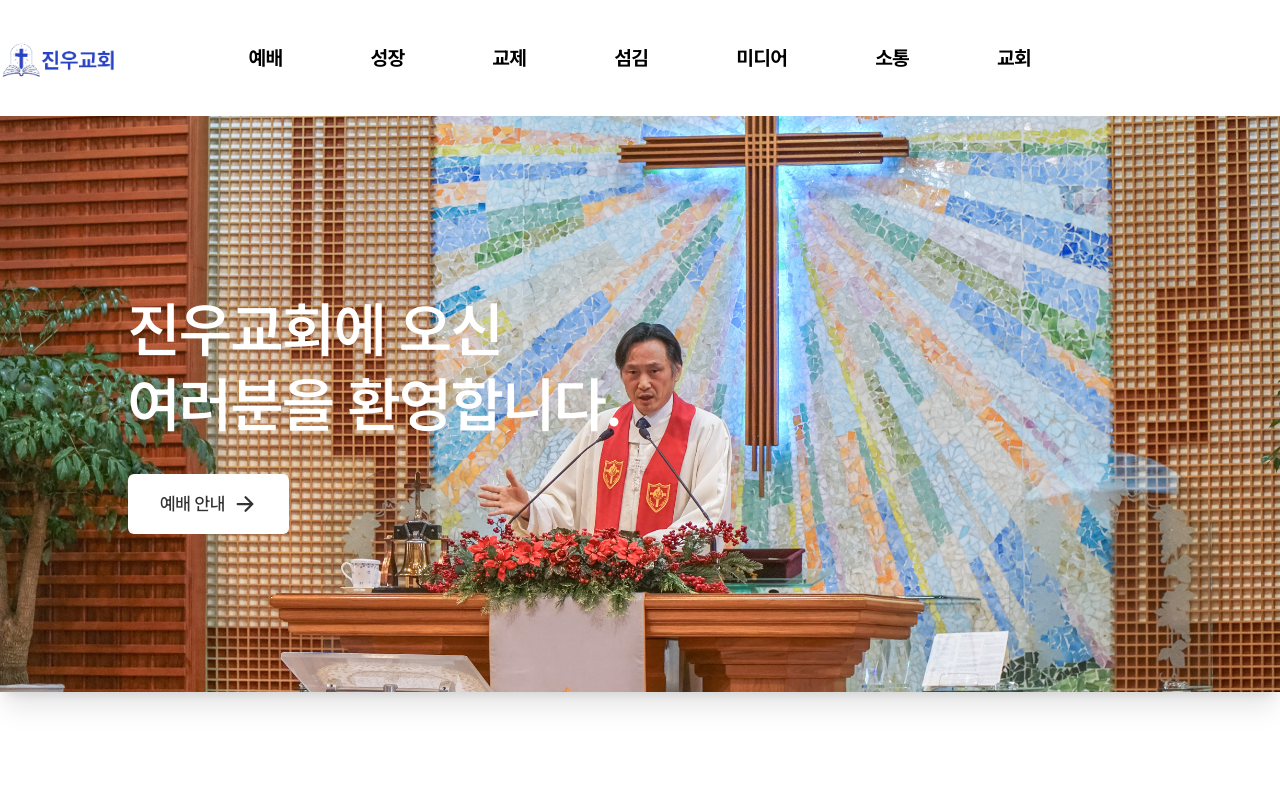
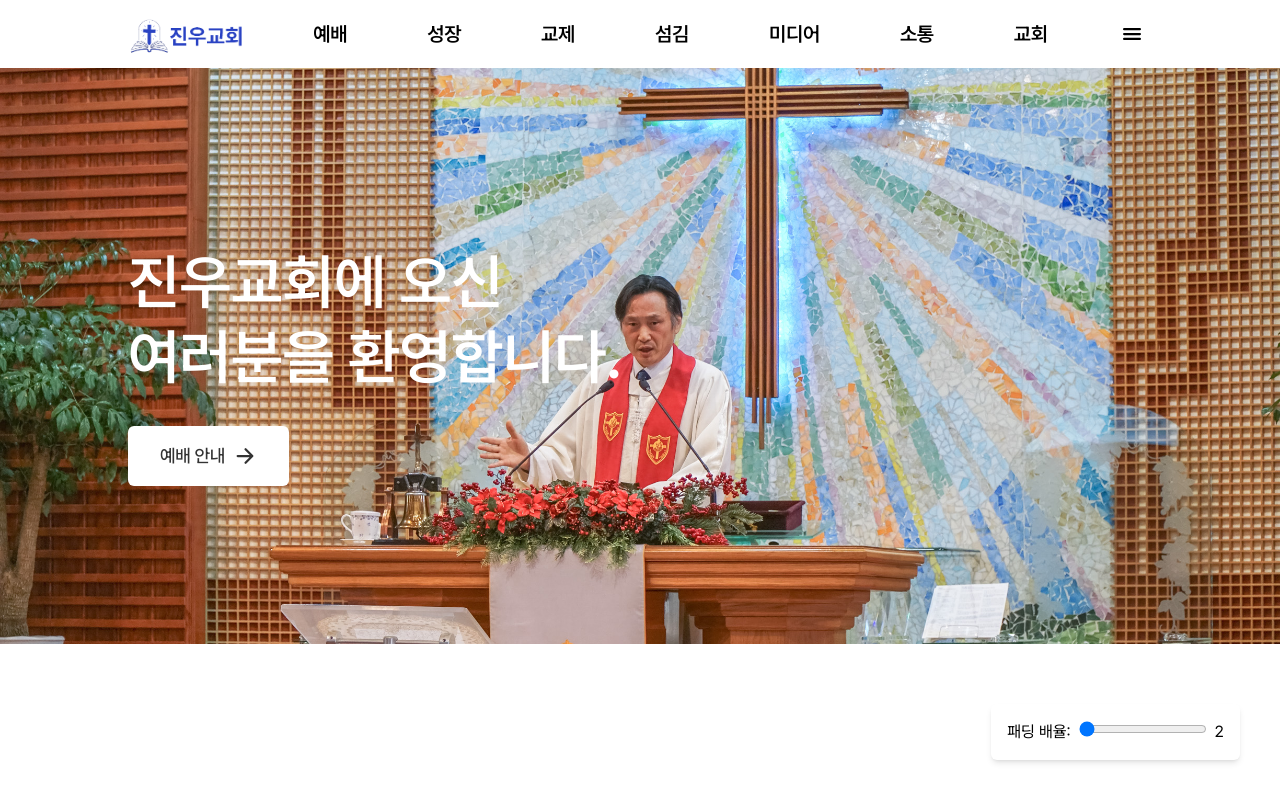
Before and after one commit to gdkds12/jinwoo-web, a Next.js app: page / in a window 1280 px wide. Shown: the top 788 px of the page. Built offline with nearby package versions, Linux system fonts and the light colour scheme.

Commit message:
Section Anime Complete

```diff
--- a/app/components/Component.tsx
+++ /dev/null
@@ -1,74 +0,0 @@
-"use client";
-import { useState, useRef } from "react";
-import { SubMenu } from "./SubMenu";
-import { menuData, MenuDataKey } from "./constants/menu"; //  경로 확인
-
-interface ComponentProps {
-  className?: string;
-}
-
-export const Component: React.FC<ComponentProps> = ({ className }) => {
-  const baseClasses =
-    "text-xl font-bold tracking-[-0.32px] whitespace-nowrap cursor-pointer";
-  const [hoveredItem, setHoveredItem] = useState<string | null>(null);
-  const [isSubMenuHovered, setIsSubMenuHovered] = useState(false);
-
-  const menuRefs = useRef<Record<string, HTMLDivElement | null>>({});
-  const containerRef = useRef<HTMLDivElement>(null);
-
-  const menuItems = Object.keys(menuData);
-
-  const handleMouseEnter = (item: string) => {
-    setHoveredItem(item);
-    setIsSubMenuHovered(true);
-  };
-
-  const handleMouseLeave = () => {
-    if (!isSubMenuHovered) {
-      setHoveredItem(null);
-    }
-  };
-
-  const handleSubMenuHoverChange = (isHovered: boolean) => {
-    setIsSubMenuHovered(isHovered);
-    if (!isHovered) {
-      setHoveredItem(null);
-    }
-  };
-
-  return (
-    <div className={`relative ${className}`} ref={containerRef}>
-      <div className={`hidden lg:flex gap-22`}>
-        {menuItems.map((item) => (
-          <div
-            key={item}
-            ref={(el) => {
-              menuRefs.current[item] = el;
-            }}
-            className="flex flex-col items-start relative flex-[0_0_auto]"
-            onMouseEnter={() => handleMouseEnter(item)}
-            onMouseLeave={handleMouseLeave}
-          >
-            <div className={`${baseClasses} text-foreground`}>{item}</div>
-          </div>
-        ))}
-      </div>
-
-      {/* SubMenu 표시 조건 변경 */}
-      {hoveredItem && menuRefs.current[hoveredItem] && containerRef.current && (
-        <SubMenu
-          key={hoveredItem}
-          // menuData가 비어있어도 SubMenu를 생성하도록 조건 변경
-          menuData={{ [hoveredItem]: menuData[hoveredItem as MenuDataKey] || [] }} // 빈 배열 추가
-          className="absolute"
-          cardMode={true}
-          onHoverChange={handleSubMenuHoverChange}
-          menuItemKey={hoveredItem}
-          menuRef={menuRefs.current[hoveredItem]}
-          containerRef={containerRef}
-          isEmpty={menuData[hoveredItem as MenuDataKey]?.length === 0} // 추가: 빈 메뉴 항목인지 확인
-        />
-      )}
-    </div>
-  );
-};
--- a/app/components/ComponentScreen.tsx
+++ b/app/components/ComponentScreen.tsx
@@ -1,10 +1,73 @@
-// components/ComponentScreen.tsx
-"use client";
-import React from "react";
-import { Component } from "./Component";
+// app/components/ComponentScreen.tsx
+"use client"; // Client Component로 변경
+import React, { useState, useRef } from "react";
+import { SubMenu } from "./SubMenu";
+import { menuData, MenuDataKey } from "./constants/menu";
 
-export const ComponentScreen = () => {
+interface ComponentProps {
+  className?: string;
+}
+
+export const ComponentScreen: React.FC<ComponentProps> = ({ className }) => { // Component -> ComponentScreen
+  const baseClasses =
+    "text-xl font-semibold tracking-[-0.32px] whitespace-nowrap cursor-pointer";
+  const [hoveredItem, setHoveredItem] = useState<string | null>(null);
+  const [isSubMenuHovered, setIsSubMenuHovered] = useState(false);
+
+  const menuRefs = useRef<Record<string, HTMLDivElement | null>>({});
+  const containerRef = useRef<HTMLDivElement>(null);
+
+  const menuItems = Object.keys(menuData);
+
+  const handleMouseEnter = (item: string) => {
+    setHoveredItem(item);
+    setIsSubMenuHovered(true);
+  };
+
+  const handleMouseLeave = () => {
+    if (!isSubMenuHovered) {
+      setHoveredItem(null);
+    }
+  };
+
+  const handleSubMenuHoverChange = (isHovered: boolean) => {
+    setIsSubMenuHovered(isHovered);
+    if (!isHovered) {
+      setHoveredItem(null);
+    }
+  };
+
   return (
-      <Component />
+    <div className={`relative ${className}`} ref={containerRef}>
+      <div className={`hidden lg:flex gap-20`}>
+        {menuItems.map((item) => (
+          <div
+            key={item}
+            ref={(el) => {
+              menuRefs.current[item] = el;
+            }}
+            className="flex flex-col items-start relative flex-[0_0_auto]"
+            onMouseEnter={() => handleMouseEnter(item)}
+            onMouseLeave={handleMouseLeave}
+          >
+            <div className={`${baseClasses} text-foreground`}>{item}</div>
+          </div>
+        ))}
+      </div>
+
+      {hoveredItem && menuRefs.current[hoveredItem] && containerRef.current && (
+        <SubMenu
+          key={hoveredItem}
+          menuData={{ [hoveredItem]: menuData[hoveredItem as MenuDataKey] || [] }}
+          className="absolute"
+          cardMode={true}
+          onHoverChange={handleSubMenuHoverChange}
+          menuItemKey={hoveredItem}
+          menuRef={menuRefs.current[hoveredItem]}
+          containerRef={containerRef}
+          isEmpty={menuData[hoveredItem as MenuDataKey]?.length === 0}
+        />
+      )}
+    </div>
   );
 };
--- a/app/components/Header.tsx
+++ b/app/components/Header.tsx
@@ -1,30 +1,19 @@
 // app/components/Header.tsx
+"use client";
 import React from "react";
 import Image from "next/image";
 import Link from "next/link";
 import { ComponentScreen } from "./ComponentScreen";
-import { IoPersonOutline, IoSearchOutline } from "react-icons/io5";
 import jinwooLogo from "@/public/images/jinwoo-logo.png";
 import { MobileMenu } from "./MobileMenu";
+import { menuData } from "./constants/menu";
 
 export const Header = () => {
-  const menuData = {
-    예배: ["예배 LIVE", "설교", "예배안내"],
-    성장: ["교회학교", "교육/훈련", "강좌"],
-    교제: ["소그룹", "교회부서", "봉사/행사"],
-    섬김: ["돌봄", "선교", "소망말씀나눔"],
-    미디어: ["영상", "갤러리", "행정서비스"],
-    소통: ["교회소식", "교우소식", "문의", "진우교회"],
-    교회: [],
-  };
-
   return (
     <div className="flex flex-col w-full items-center">
-      {/* 메인 헤더 영역 */}
-      <div className="max-w-[1400px] w-full relative z-20 py-6">
-        {/* 로고, 모바일메뉴, 로그인/검색 버튼 컨테이너 */}
-        <div className="flex items-center justify-between">
-          {/* 로고 */}
+      <div className="max-w-5xl w-full relative z-20 md:py-0 header-container mx-auto">
+        {/* justify-between 제거, flex items-center 유지, gap-4 추가 (또는 원하는 값) */}
+        <div className="flex items-center gap-0">
           <Link href="/">
             <Image
               src={jinwooLogo}
@@ -35,23 +24,29 @@ export const Header = () => {
             />
           </Link>
 
-          {/* 모바일 메뉴 (햄버거 버튼) - 오른쪽 정렬 */}
-          <div className="ml-auto">
-            <MobileMenu menuData={menuData} />
+          {/* 데스크탑 메뉴를 위한 공간 확보, relative position 추가 */}
+          <div className="relative flex-grow">
+            <div className="absolute top-1/2 left-1/2 transform -translate-x-1/2 -translate-y-1/2">
+              <ComponentScreen />
+            </div>
           </div>
-        </div>
 
-        {/* 데스크탑 메뉴 (absolute 포지셔닝) */}
-        <div className="absolute top-1/2 left-1/2 transform -translate-x-1/2 -translate-y-1/2">
-          <ComponentScreen />
+          <div>
+            <MobileMenu />
+          </div>
         </div>
       </div>
 
-      {/* 모바일 배경 - 투명 처리 */}
+      {/* 모바일에서 position: absolute 적용 */}
       <style jsx>{`
-        @media (max-width: 767px) { /* 768px 이하에서 적용 (일반적인 모바일) */
-          .max-w-\\[1400px\\] {
+        @media (max-width: 767px) {
+          .header-container {
             background-color: transparent;
+            position: absolute;
+            top: 0;
+            left: 0;
+            width: 100%;
+            z-index: 50;
           }
         }
       `}</style>
--- a/app/components/MobileMenu.tsx
+++ b/app/components/MobileMenu.tsx
@@ -1,20 +1,22 @@
-// components/MobileMenu.tsx
+// app/components/MobileMenu.tsx
 "use client";
 import { useState } from "react";
 import { IoMenu, IoClose } from "react-icons/io5";
 import Link from "next/link";
-import Image from "next/image"; // next/image import
-import jinwooLogo from "@/public/images/jinwoo-logo.png"; // 로고 이미지 import
+import Image from "next/image";
+import jinwooLogo from "@/public/images/jinwoo-logo.png";
+import { menuData, MenuDataKey } from "./constants/menu"; // MenuDataKey import
 import React from "react";
 
 interface MobileMenuProps {
-  menuData: { [key: string]: string[] };
+  // menuData prop 제거됨
 }
 
-export const MobileMenu: React.FC<MobileMenuProps> = ({ menuData }) => {
+export const MobileMenu: React.FC<MobileMenuProps> = () => {
   const [isOpen, setIsOpen] = useState(false);
 
-  const menuItems = Object.keys(menuData);
+  // menuItems를 MenuDataKey[] 타입으로 명시
+  const menuItems: MenuDataKey[] = Object.keys(menuData) as MenuDataKey[];
 
   const toggleMenu = () => {
     setIsOpen(!isOpen);
@@ -24,15 +26,13 @@ export const MobileMenu: React.FC<MobileMenuProps> = ({ menuData }) => {
     setIsOpen(false);
   };
 
-  // CSS 클래스 변수
   const menuItemClasses = "py-3 border-b border-gray-200";
   const subMenuItemClasses = "py-1";
   const linkClasses = "text-foreground";
   const closeButtonClasses = "absolute top-4 right-4 p-2";
 
   return (
-    <div className="lg:hidden">
-      {/* 햄버거 메뉴 버튼 */}
+    <div className="">
       <button
         onClick={toggleMenu}
         className="p-2 focus:outline-none focus:ring-2 focus:ring-blue-500"
@@ -44,37 +44,30 @@ export const MobileMenu: React.FC<MobileMenuProps> = ({ menuData }) => {
         )}
       </button>
 
-      {/* 메뉴 목록 (isOpen 상태에 따라 표시/숨김) */}
       {isOpen && (
-        <div
-          className="fixed top-0 left-0 w-screen h-screen bg-white z-[50] overflow-y-auto" // z-[50] 사용
-        >
+        <div className="fixed top-0 left-0 w-screen h-screen bg-white z-[50] overflow-y-auto">
           <div className="p-4">
-            {/* 닫기 버튼 */}
             <button onClick={closeMenu} className={closeButtonClasses}>
               <IoClose className="text-2xl" />
             </button>
 
-            {/* 로고 */}
-            <Link href="/">
-                <div className="flex items-center justify-center mb-4" onClick={closeMenu}>
-                    <Image src={jinwooLogo} alt="Jinwoo logo"  />
+            <Link href="/" onClick={closeMenu}>
+              <div className="flex items-center justify-center mb-4">
+                <Image src={jinwooLogo} alt="Jinwoo logo" width={121} height={68} />
               </div>
             </Link>
 
-            {/* 메뉴 목록 */}
             <ul>
               {menuItems.map((item) => (
-                <React.Fragment key={item}>
-                  <li className={menuItemClasses}>
+                <li key={item} className={menuItemClasses}>
                   <Link href={`#`} onClick={closeMenu}>
                     <div className="font-bold text-lg text-foreground">{item}</div>
                   </Link>
 
-                    {/* 서브메뉴 */}
+                  {/* menuData[item] 접근 시 타입 안전성 확보 */}
                   {menuData[item] && menuData[item].length > 0 && (
                     <ul className="mt-2 ml-4">
-                        {menuData[item].map((subItem) => (
+                      {menuData[item].map((subItem: string) => ( // subItem 타입 명시
                         <li key={subItem} className={subMenuItemClasses}>
                           <Link href={`#`} onClick={closeMenu}>
                             <div className="text-foreground">{subItem}</div>
@@ -84,9 +77,7 @@ export const MobileMenu: React.FC<MobileMenuProps> = ({ menuData }) => {
                     </ul>
                   )}
                 </li>
-                </React.Fragment>
               ))}
-              {/* 로그인, 회원가입 버튼 */}
                <li className="py-3">
                 <Link href="/login" onClick={closeMenu}>
                     <div className={linkClasses}>로그인</div>
@@ -101,6 +92,14 @@ export const MobileMenu: React.FC<MobileMenuProps> = ({ menuData }) => {
           </div>
         </div>
       )}
+       <style jsx>{`
+        @media (max-width: 767px) {
+
+          :global(.header-container) {
+            background-color: transparent;
+          }
+        }
+      `}</style>
     </div>
   );
 };
--- a/app/components/Section.tsx
+++ b/app/components/Section.tsx
@@ -1,9 +1,9 @@
 "use client";
-import React, { useState, useRef, useEffect } from "react";
+import React, { useState, useRef, useEffect, useMemo } from "react";
 import Link from "next/link";
 import { IoArrowForward } from "react-icons/io5";
 import Image from 'next/image';
-import { motion, useScroll, useTransform } from "framer-motion";
+import { motion, useScroll, useTransform, useMotionValue } from "framer-motion";
 
 export const Section = () => {
   const containerRef = useRef<HTMLDivElement>(null);
@@ -11,8 +11,9 @@ export const Section = () => {
   const [cardHeight, setCardHeight] = useState(0);
   const [imageHeight, setImageHeight] = useState(0);
   const [isSticky, setIsSticky] = useState(false);
-  const [isMobile, setIsMobile] = useState(false); // 모바일 여부 상태 추가
-
+  const [isMobile, setIsMobile] = useState(false);
+  const [initialCardTop, setInitialCardTop] = useState<number | null>(null);
+  const paddingMultiplier = useMotionValue(2);
 
   const { scrollYProgress } = useScroll({
     target: containerRef,
@@ -20,10 +21,7 @@ export const Section = () => {
   });
 
   const scale = useTransform(scrollYProgress, [0, 0.3], [1, 0.65]);
-
-  // Border radius transformation
-  const borderRadius = useTransform(scrollYProgress, [0, 0.3], [0, 50]); // Adjust the end value (50) as needed
-
+  const borderRadius = useTransform(scrollYProgress, [0, 0.001, 0.3], [0, 50, 50]);
 
   useEffect(() => {
     const handleResize = () => {
@@ -33,8 +31,12 @@ export const Section = () => {
         if (imageContainer) {
           setImageHeight(imageContainer.clientHeight);
         }
+        if (containerRef.current) {
+          const rect = containerRef.current.getBoundingClientRect();
+          setInitialCardTop(rect.top + window.scrollY);
+        }
       }
-      setIsMobile(window.innerWidth < 768); // 768px 미만이면 모바일로 간주
+      setIsMobile(window.innerWidth < 768);
     };
 
     handleResize();
@@ -43,25 +45,34 @@ export const Section = () => {
     return () => window.removeEventListener('resize', handleResize);
   }, []);
 
-  const paddingTop = useTransform(
-    scrollYProgress,
-    [0, 0.3],
-    [0, cardHeight * 0.35]
-  );
-
-
   useEffect(() => {
+    if (containerRef.current && initialCardTop === null) {
+      const rect = containerRef.current.getBoundingClientRect();
+      setInitialCardTop(rect.top + window.scrollY);
+    }
     const handleScroll = () => {
       if (containerRef.current) {
         const containerRect = containerRef.current.getBoundingClientRect();
-        setIsSticky(containerRect.top <= 0 && containerRect.bottom >= imageHeight * 0.65);
+        setIsSticky(containerRect.top <= 0 && containerRect.bottom >= imageHeight * scale.get());
       }
     };
 
     window.addEventListener("scroll", handleScroll);
     return () => window.removeEventListener("scroll", handleScroll);
-  }, [imageHeight]);
+  }, [imageHeight, initialCardTop, cardHeight]);
 
+  const clampedScale = useMemo(() => {
+    return Math.max(0.65, scale.get());
+  }, [scale]);
+
+  const paddingTop = useTransform(scale, (currentScale) => {
+    if (isMobile || initialCardTop === null) return 0;
+    const scaledHeight = cardHeight * currentScale;
+    const unscaledTop = initialCardTop - window.scrollY;
+    const scaledTop = unscaledTop;
+    let calculatedPadding = (cardHeight - scaledHeight) * paddingMultiplier.get();
+    return Math.max(0, calculatedPadding);
+  });
 
 
   return (
@@ -73,17 +84,15 @@ export const Section = () => {
         ref={cardRef}
         style={{
           transformOrigin: "top center",
-          scale: isMobile ? 1 : scale, // 모바일에서는 스케일 1 (축소 없음)
+          scale: isMobile ? 1 : scale,
           position: isSticky ? "sticky" : "relative",
           top: isSticky ? 0 : "auto",
           zIndex: isSticky ? 10 : 1,
-          paddingTop: isMobile ? 0 : paddingTop, // 모바일에서는 paddingTop 제거 (선택 사항)
-          borderRadius: isMobile ? 0 : `${borderRadius.get()}px`, // 모바일에서는 borderRadius 0
+          paddingTop: isMobile ? 0 : paddingTop,
         }}
-        className="relative w-full bg-white shadow-xl overflow-hidden"
+        className="relative w-full bg-white overflow-hidden"
       >
         <div className="relative w-full aspect-[3/4] md:aspect-[20/9] image-container">
-          {/* 모바일: 3:5, 데스크톱: 20:9 */}
           <Image
             src="/images/main-home.jpg"
             alt="Main Image"
@@ -92,23 +101,22 @@ export const Section = () => {
             sizes="(max-width: 768px) 100vw, (max-width: 1200px) 70vw, 95vw"
             priority
             quality={90}
+            style={{
+                borderRadius: isMobile ? 0 : `${borderRadius.get()}px`,
+            }}
           />
         </div>
 
         <div className="absolute top-0 left-0 w-full h-full flex items-center">
-          <div className="w-full px-4 md:px-8 lg:px-12 py-4 md:py-6 lg:py-8
-                        md:absolute md:top-[25%] md:left-[5%] md:w-auto">
-
-            <h1 className="text-white text-3xl md:text-5xl lg:text-6xl font-semibold md:font-semibold leading-tight tracking-[-0.32px]
-                           absolute bottom-[20%] w-full md:relative md:bottom-auto md:ml-4">
+          <div className="w-full px-4 md:px-8 lg:px-12 py-4 md:py-6 lg:py-8 md:absolute md:top-[25%] md:left-[5%] md:w-auto">
+            <h1 className="text-white text-3xl md:text-5xl lg:text-6xl font-semibold md:font-semibold leading-tight tracking-[-0.32px] absolute bottom-[20%] w-full md:relative md:bottom-auto md:ml-4">
               진우교회에 오신<br />
               여러분을 환영합니다.
             </h1>
 
             <Link
               href="/worship-info"
-              className="hidden md:inline-flex items-center px-8 py-4 bg-white text-[#333333] text-lg font-medium tracking-[-0.32px] rounded-md
-                         hover:bg-opacity-50 focus:outline-none focus:ring-2 focus:ring-blue-500 md:mt-8 md:ml-4"
+              className="hidden md:inline-flex items-center px-8 py-4 bg-white text-[#333333] text-lg font-medium tracking-[-0.32px] rounded-md hover:bg-opacity-50 focus:outline-none focus:ring-2 focus:ring-blue-500 md:mt-8 md:ml-4"
             >
               <span className="mr-2">예배 안내</span>
               <IoArrowForward className="text-2xl" />
@@ -116,8 +124,25 @@ export const Section = () => {
           </div>
         </div>
       </motion.div>
-      {!isSticky && !isMobile && ( // 모바일이 아닐때만 paddingTop div 추가.
+      {!isSticky && !isMobile && (
         <motion.div style={{ height: paddingTop }}></motion.div>
+      )}
+
+      {!isMobile && (
+        <div className="fixed bottom-10 right-10 bg-white p-4 rounded-md shadow-md">
+          <label htmlFor="paddingMultiplier" className="mr-2">패딩 배율:</label>
+          <input
+            type="range"
+            id="paddingMultiplier"
+            min="1"
+            max="5"
+            step="0.1"
+            defaultValue={1}
+            onInput={(e) => paddingMultiplier.set(parseFloat(e.currentTarget.value))}
+            className="w-32"
+          />
+          <span className="ml-2">{paddingMultiplier.get()}</span>
+        </div>
       )}
     </div>
   );
--- a/app/components/constants/menu.ts
+++ b/app/components/constants/menu.ts
@@ -1,12 +1,12 @@
-// constants/menu.ts
+// app/components/constants/menu.ts
 export const menuData = {
-    예배: ["설교", "예배안내"],
-    성장: ["교회학교", "교육/훈련", "강좌"],
-    교제: ["교회부서", "봉사/행사"],
-    섬김: ["돌봄", "선교", "말씀나눔"],
-    미디어: ["영상", "갤러리", "행정서비스"],
-    소통: ["교회소식", "문의"],
-    교회: ["진우 교회", "시설 안내"],
-  };
+  예배: ["예배 LIVE", "설교", "예배안내"],
+  성장: ["교회학교", "교육/훈련", "강좌"],
+  교제: ["소그룹", "교회부서", "봉사/행사"],
+  섬김: ["돌봄", "선교", "소망말씀나눔"],
+  미디어: ["영상", "갤러리", "행정서비스"],
+  소통: ["교회소식", "교우소식", "문의", "진우교회"],
+  교회: [],
+};
 
-  export type MenuDataKey = keyof typeof menuData;
+export type MenuDataKey = keyof typeof menuData;
```
Also changed, not shown: app/components/SubMenu.tsx (+18 -42 lines). Lines whose indentation alone changed are shown as unchanged.
